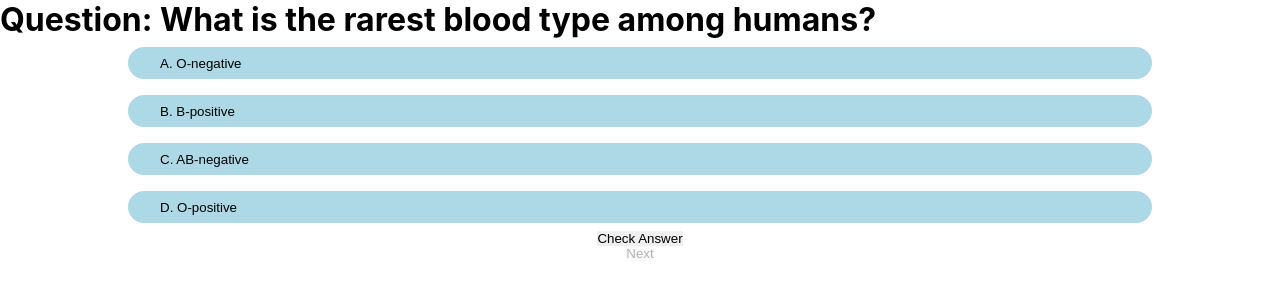
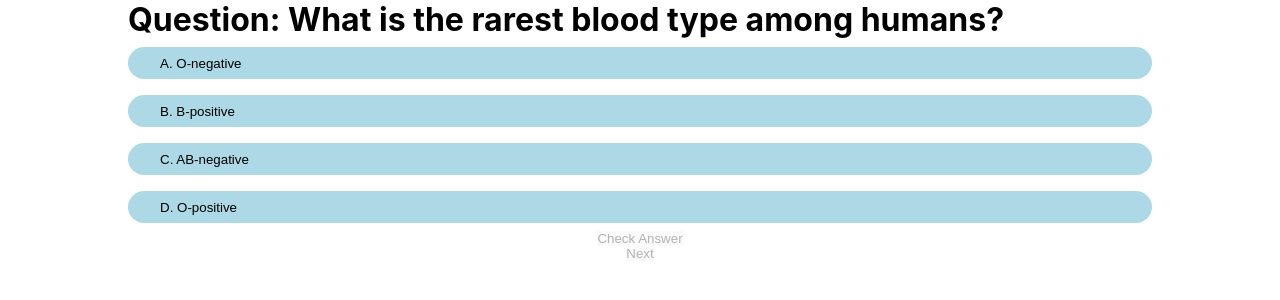
Before and after one commit to Technigo/project-redux-quiz, a React (Vite) app: page / in a window 1280 px wide. Shown: the top 300 px of the page. Built offline with nearby package versions, Linux system fonts and the light colour scheme.

Commit message:
refactor state in AnswerOptions

```diff
--- a/src/components/AnswerOptions.jsx
+++ b/src/components/AnswerOptions.jsx
@@ -11,11 +11,10 @@ export const AnswerOptions = () => {
 
   const dispatch = useDispatch();
 
-  // state to save selected answer
-  const [selectedAnswer, setSelectedAnswer] = useState(null);
-
-  // state for showing correct answer
-  const [showAnswer, setShowAnswer] = useState(false);
+  const [answer, setAnswer] = useState({
+    selected: null,
+    show: false
+  });
 
   // state to disable multiple choice buttons
   const [ isDisabled, setIsDisabled ] = useState(false);
@@ -28,13 +27,18 @@ export const AnswerOptions = () => {
 
   // function to save selected answer and hide color for correct/incorrect
   const handleClick = (e) => {
-    setSelectedAnswer(parseInt(e.target.value));
-    setShowAnswer(false);
+    setAnswer({
+      selected: parseInt(e.target.value),
+      show: false
+    });
   };
 
   // function to show if answer is correct
   const handleCheck = () => {
-    setShowAnswer(true);
+    setAnswer({
+      ...answer,
+      show: true
+    });
     setIsDisabled(true);
   };
 
@@ -43,12 +47,14 @@ export const AnswerOptions = () => {
     dispatch(
       quiz.actions.submitAnswer({
         questionId: question.id,
-        answerIndex: selectedAnswer,
+        answerIndex: answer.selected,
       })
     );
     dispatch(quiz.actions.goToNextQuestion());
-    setShowAnswer(false);
-    setSelectedAnswer(null);
+    setAnswer({
+      selected: null,
+      show: false
+    });
     setIsDisabled(false);
   };
 
@@ -58,10 +64,10 @@ export const AnswerOptions = () => {
         <div key={index}>
           <button
             type="button"
-            className={showAnswer && question.correctAnswerIndex === index ? "correct multiChoice" : "multiChoice"}
+            className={answer.show && question.correctAnswerIndex === index ? "correct multiChoice" : "multiChoice"}
             name={option}
             value={index}
-            style={{ backgroundColor: selectedAnswer === index ? "pink" : null }}
+            style={{ backgroundColor: answer.selected === index ? "pink" : null }}
             onClick={handleClick}
             disabled={isDisabled ? true : false}
           >
@@ -69,8 +75,8 @@ export const AnswerOptions = () => {
           </button>
         </div>
       ))}
-      <button type="button" className="checkBtn" onClick={handleCheck}>Check Answer</button>
-      <button type="button" className="nextBtn" onClick={handleNext} disabled={selectedAnswer != null ? false : true }>Next</button>
+      <button type="button" className="checkBtn" onClick={handleCheck} disabled={answer.selected != null ? false : true }>Check Answer</button>
+      <button type="button" className="nextBtn" onClick={handleNext} disabled={answer.selected != null ? false : true }>Next</button>
     </div>
   );
 };
--- /dev/null
+++ b/src/components/CurrentQuestion.css
@@ -0,0 +1,4 @@
+.currentQuestion {
+  width: 80vw;
+  margin: auto;
+}
--- a/src/components/CurrentQuestion.jsx
+++ b/src/components/CurrentQuestion.jsx
@@ -1,4 +1,5 @@
 import { useSelector } from "react-redux";
+import "./CurrentQuestion.css";
 
 export const CurrentQuestion = () => {
   const question = useSelector(
@@ -10,7 +11,7 @@ export const CurrentQuestion = () => {
   }
 
   return (
-    <div>
+    <div className="currentQuestion">
       <h1>Question: {question.questionText}</h1>
     </div>
   );
```
